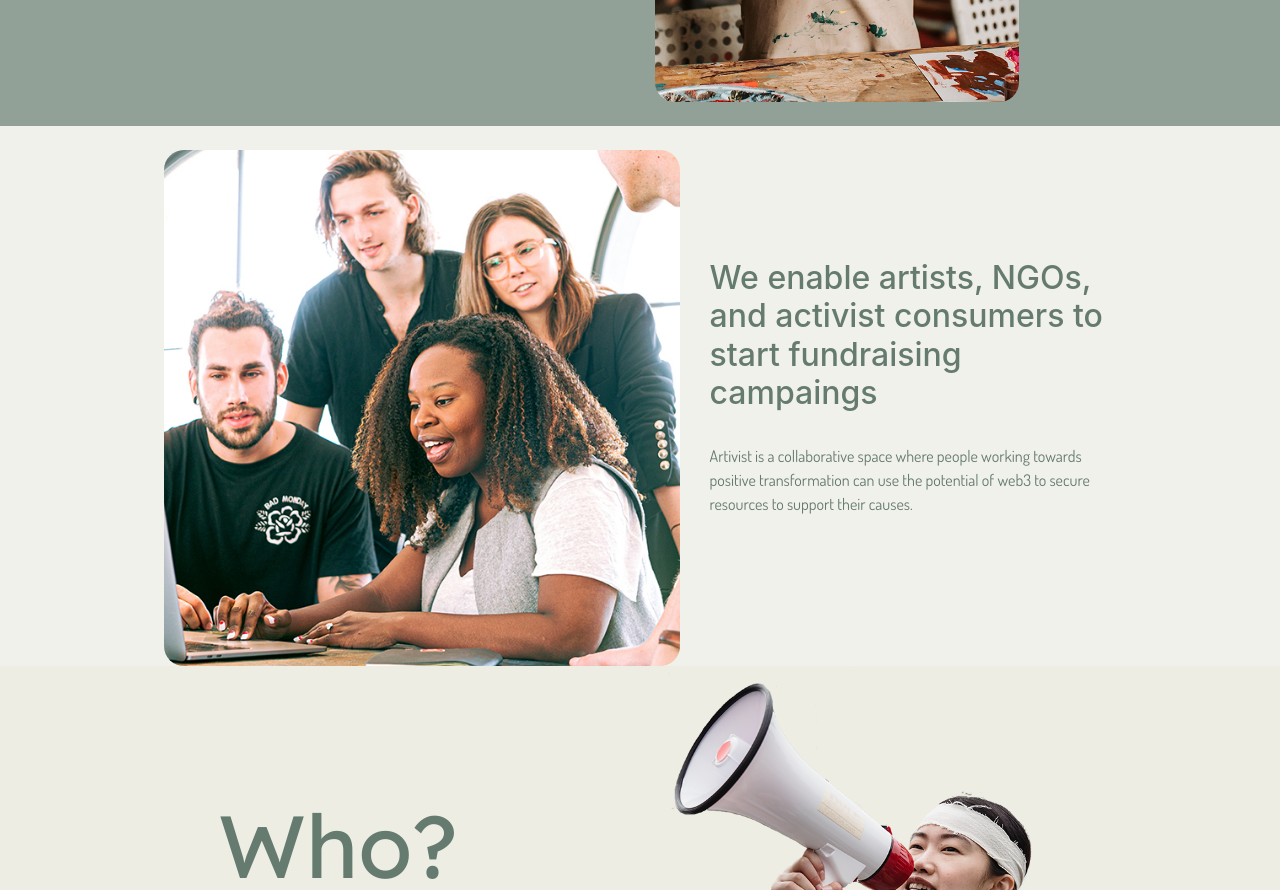
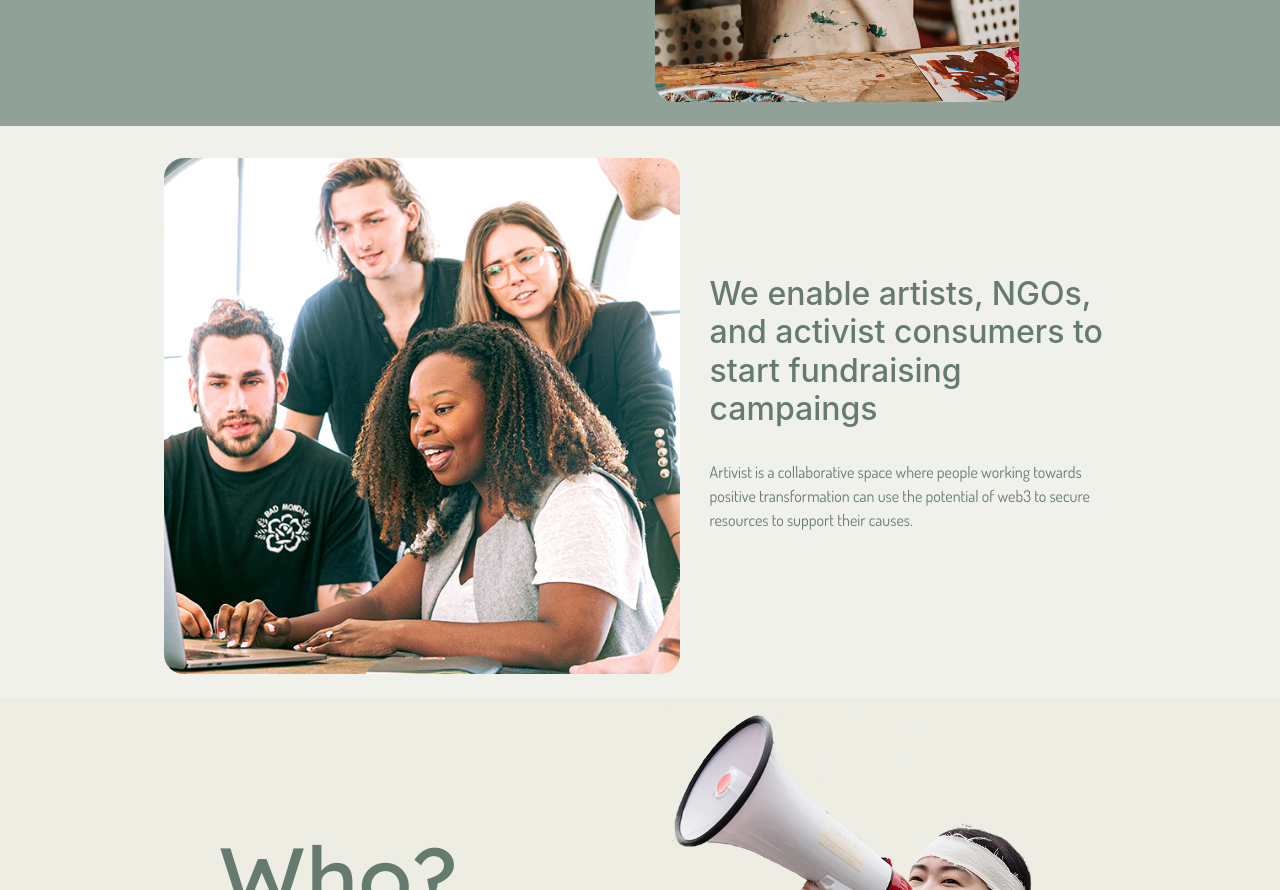
Before and after one commit to marianaWest/newArtivist, a plain HTML site: page index.html in a window 1280 px wide. Shown: the part 588-1478 px from the top of the page. Drawn offline with nearby package versions, Linux system fonts and the light colour scheme; files whose address does not match are found by name.

Commit message:
fix margin second section

```diff
--- a/index.html
+++ b/index.html
@@ -50,7 +50,7 @@
 
     <div class="container-fluid second-section" >
         <div class="row d-flex sm-flex-column justify-content-center my-auto height:auto">
-            <div class="col-md-5 my-auto align-items-center">
+            <div class="col-md-5 my-2 pb-3 align-items-center">
                     <img src="assets/NGO-pexels-canva-studio-3153198.jpg" class="img-fluid mt-4" alt="people looking at a computer" >
             </div>
             <div class="col-md-4 d-flex flex-column my-auto align-items-end">
```
